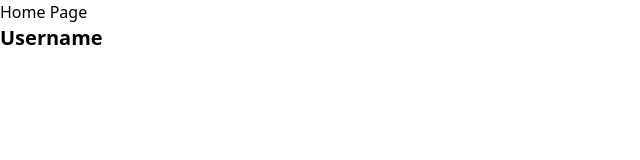
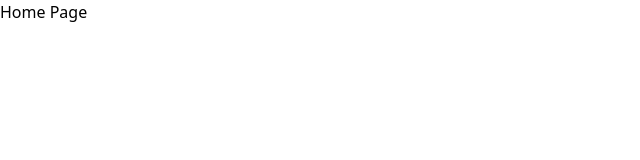
Before and after one commit to msfrzl1/react-mudo-api, a React (Vite) app: page / in a window 1280 px wide. Shown: the top 160 px of the page, without its empty margins (0-640 px from the left). Built offline with nearby package versions, Linux system fonts and the light colour scheme.

Commit message:
create input

```diff
--- /dev/null
+++ b/src/components/Elements/Input.jsx
@@ -0,0 +1,7 @@
+const Input = ({ type, name, placeholder, onChange }) => {
+  return (
+    <input type={type} name={name} placeholder={placeholder} onChange={onChange} className="w-full border p-2 my-1 placeholder: text-slate-500" />
+  );
+};
+
+export default Input;
--- a/src/components/pages/HomePage.jsx
+++ b/src/components/pages/HomePage.jsx
@@ -1,10 +1,7 @@
-import Label from "../Elements/Label";
-
 const HomePage = () => {
   return (
     <div>
       <h1>Home Page</h1>
-      <Label htmlFor="name">Username</Label>
     </div>
   );
 };
```
